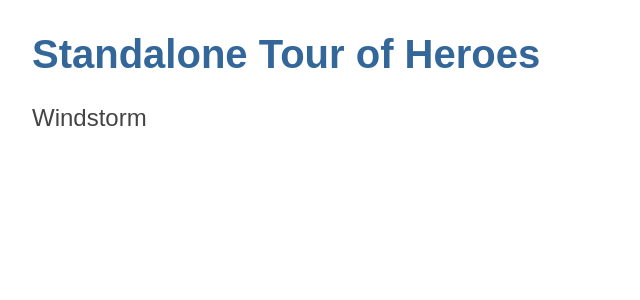
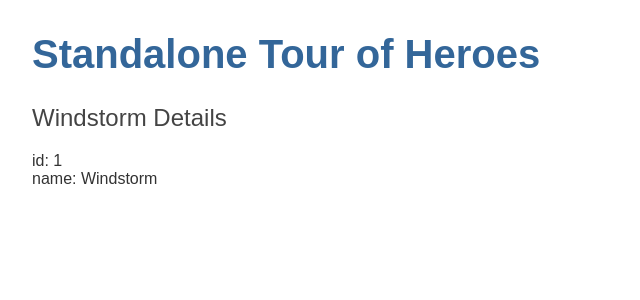
Before and after one commit to gflohr/standalone-angular-tour-of-heroes, an Angular app: page / in a window 1280 px wide. Shown: the top 300 px of the page, without its empty margins (0-640 px from the left). Built offline with nearby package versions, Linux system fonts and the light colour scheme.

Commit message:
use Hero objects

```diff
--- a/src/app/heroes/heroes.component.html
+++ b/src/app/heroes/heroes.component.html
@@ -1 +1,3 @@
-<h2>{{hero}}</h2>
+<h2>{{hero.name}} Details</h2>
+<div><span>id: </span>{{hero.id}}</div>
+<div><span>name: </span>{{hero.name}}</div>
--- a/src/app/heroes/heroes.component.ts
+++ b/src/app/heroes/heroes.component.ts
@@ -1,4 +1,5 @@
 import { Component } from '@angular/core';
+import { Hero } from '../hero';
 
 @Component({
 	selector: 'app-heroes',
@@ -8,5 +9,8 @@
 	styleUrl: './heroes.component.css',
 })
 export class HeroesComponent {
-	hero = 'Windstorm';
+	hero: Hero = {
+		id: 1,
+		name: 'Windstorm',
+	};
 }
```
